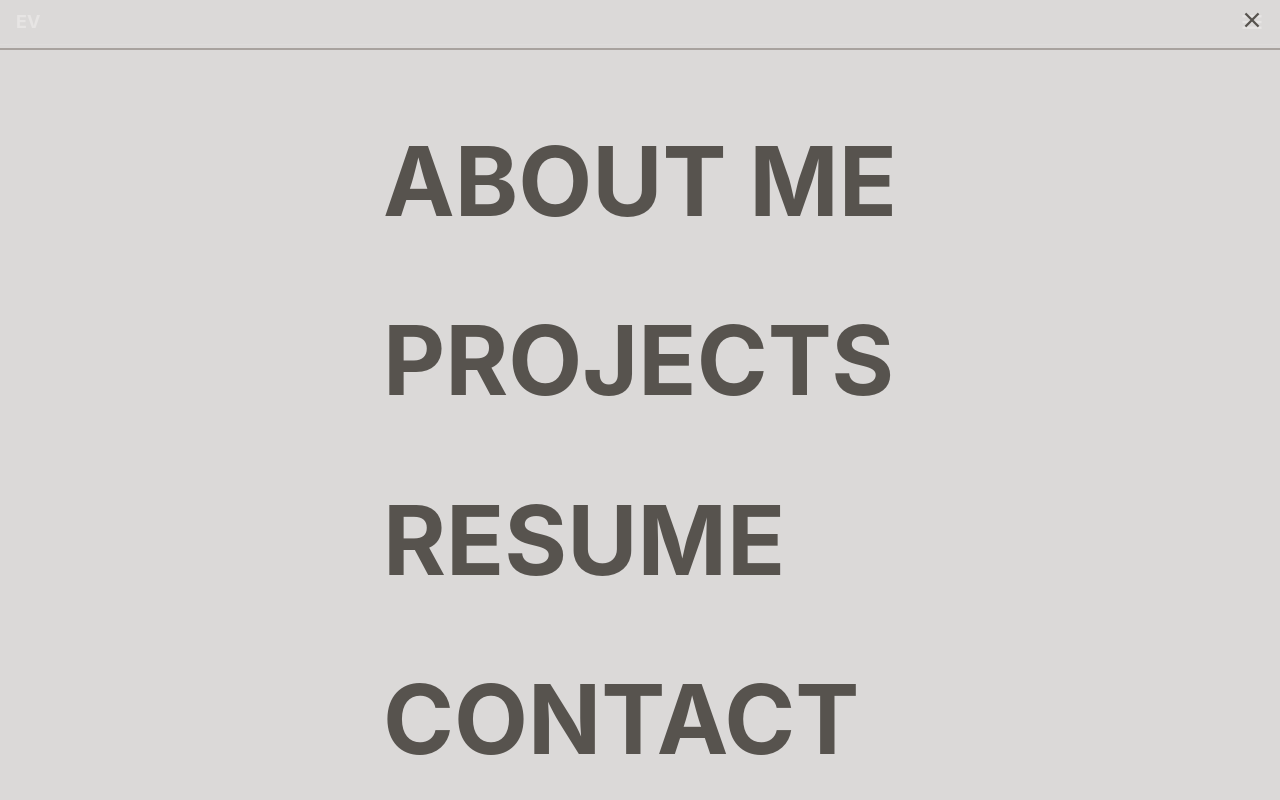
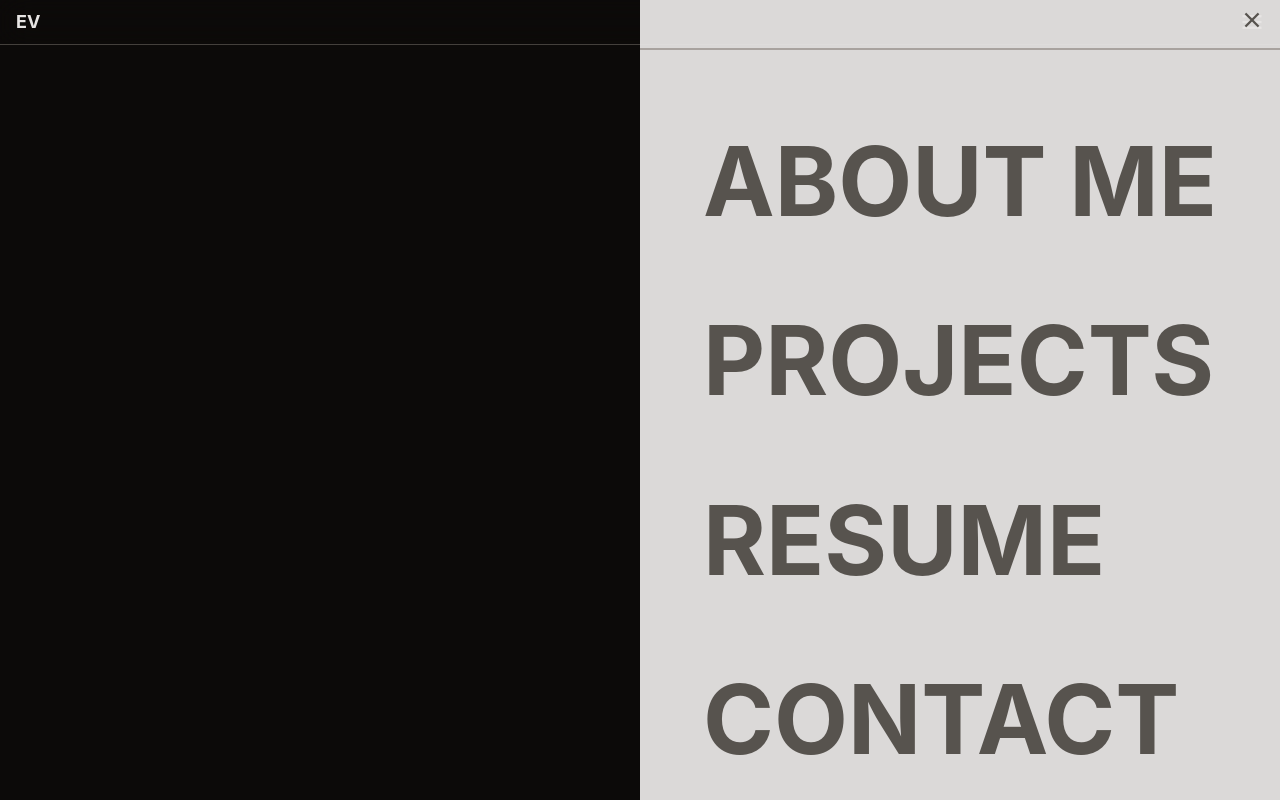
Before and after one commit to Torvec/myPortfolio, a React (Vite) app: page / in a window 1280 px wide. Both pictures are taken after a click on the button "menu". Shown: the top 800 px of the page. Built offline with nearby package versions, Linux system fonts and the light colour scheme; a web font is replaced by a local one.

Commit message:
Add hide nav on scroll effect

```diff
--- a/src/components/Header.tsx
+++ b/src/components/Header.tsx
@@ -1,13 +1,103 @@
-import Logo from "./Logo";
-import Navigation from "./Navigation";
+import { motion, useScroll, useMotionValueEvent } from "framer-motion";
+import { useState } from "react";
+// import Navigation from "./Navigation";
+
+const Logo = () => {
+  const handleClickToTop = () => {
+    window.scrollTo({ top: 0, behavior: "smooth" });
+  };
+
+  return (
+    <button onClick={handleClickToTop} className="text-lg font-bold uppercase">
+      EV
+    </button>
+  );
+};
+
+const Navigation = () => {
+  const toggleMenu = () => {
+    const menu = document.getElementById("menu");
+    if (menu) {
+      menu.classList.toggle("hidden");
+    }
+  };
+  const handleClickToSection = (sectionId: string) => {
+    const element = document.getElementById(sectionId);
+    if (element) {
+      const rect = element.getBoundingClientRect();
+      window.scrollTo({ top: rect.top + window.scrollY, behavior: "smooth" });
+    }
+  };
+  const MenuItem = ({
+    children,
+    anchor,
+  }: {
+    children: string;
+    anchor: string;
+  }) => {
+    return (
+      <li>
+        <button
+          className="uppercase"
+          onClick={() => handleClickToSection(anchor)}
+        >
+          {children}
+        </button>
+      </li>
+    );
+  };
+  return (
+    <>
+      <button onClick={toggleMenu} className="flex items-center">
+        <span className="material-symbols-outlined">menu</span>
+      </button>
+      {/* POP OUT MENU STARTS HERE */}
+      <div
+        id="menu"
+        className="fixed right-0 top-0 z-10 hidden h-screen w-1/2 bg-stone-200/95 text-stone-600"
+      >
+        <div className="flex justify-end border-b-2 border-stone-400 px-4 py-2">
+          <button onClick={toggleMenu}>
+            <span className="material-symbols-outlined">close</span>
+          </button>
+        </div>
+        <ul className="grid h-full place-content-evenly text-5xl lg:text-8xl">
+          <MenuItem anchor="about">About Me</MenuItem>
+          <MenuItem anchor="projects">Projects</MenuItem>
+          <MenuItem anchor="resume">Resume</MenuItem>
+          <MenuItem anchor="contact">Contact</MenuItem>
+        </ul>
+      </div>
+    </>
+  );
+};
 
 export default function Header() {
+  const { scrollY } = useScroll();
+
+  const [hidden, setHidden] = useState(false);
+
+  useMotionValueEvent(scrollY, "change", (latest) => {
+    const previous = scrollY.getPrevious();
+    if (previous !== undefined) {
+      latest > previous && latest > 150 ? setHidden(true) : setHidden(false);
+    }
+  });
+
   return (
-    <header className="fixed inset-0 z-50 h-max">
-      <nav className="flex w-full justify-between px-4 py-2 text-lg font-bold text-stone-200 backdrop-blur-lg border-b border-stone-700">
+    <motion.header
+      variants={{
+        visible: { y: 0 },
+        hidden: { y: "-100%" },
+      }}
+      animate={hidden ? "hidden" : "visible"}
+      transition={{ duration: 0.3, ease: "easeInOut" }}
+      className="fixed inset-0 z-50 h-max"
+    >
+      <nav className="flex w-full justify-between border-b border-stone-700 px-4 py-2 text-lg font-bold text-stone-200 backdrop-blur-lg">
         <Logo />
         <Navigation />
       </nav>
-    </header>
+    </motion.header>
   );
 }
--- a/src/components/Logo.tsx
+++ /dev/null
@@ -1,10 +0,0 @@
-export default function Logo() {
-  const handleClickToTop = () => {
-    window.scrollTo({ top: 0, behavior: "smooth" });
-  };
-  return (
-    <button onClick={handleClickToTop} className="text-lg font-bold uppercase">
-      EV
-    </button>
-  );
-}
--- a/src/components/Navigation.tsx
+++ /dev/null
@@ -1,57 +0,0 @@
-export default function Navigation() {
-  const toggleMenu = () => {
-    const menu = document.getElementById("menu");
-    if (menu) {
-      menu.classList.toggle("hidden");
-    }
-  };
-  const handleClickToSection = (sectionId: string) => {
-    const element = document.getElementById(sectionId);
-    if (element) {
-      const rect = element.getBoundingClientRect();
-      window.scrollTo({ top: rect.top + window.scrollY, behavior: "smooth" });
-    }
-  };
-  function MenuItem({
-    children,
-    anchor,
-  }: {
-    children: string;
-    anchor: string;
-  }) {
-    return (
-      <li>
-        <button
-          className="uppercase"
-          onClick={() => handleClickToSection(anchor)}
-        >
-          {children}
-        </button>
-      </li>
-    );
-  }
-  return (
-    <>
-      <button onClick={toggleMenu} className="flex items-center">
-        <span className="material-symbols-outlined">menu</span>
-      </button>
-      {/* POP OUT MENU STARTS HERE */}
-      <div
-        id="menu"
-        className="fixed right-0 top-0 z-10 hidden h-screen w-screen bg-stone-200/95 text-stone-600"
-      >
-        <div className="flex justify-end border-b-2 border-stone-400 px-4 py-2">
-          <button onClick={toggleMenu}>
-            <span className="material-symbols-outlined">close</span>
-          </button>
-        </div>
-        <ul className="grid h-full place-content-evenly text-5xl lg:text-8xl">
-          <MenuItem anchor="about">About Me</MenuItem>
-          <MenuItem anchor="projects">Projects</MenuItem>
-          <MenuItem anchor="resume">Resume</MenuItem>
-          <MenuItem anchor="contact">Contact</MenuItem>
-        </ul>
-      </div>
-    </>
-  );
-}
```
